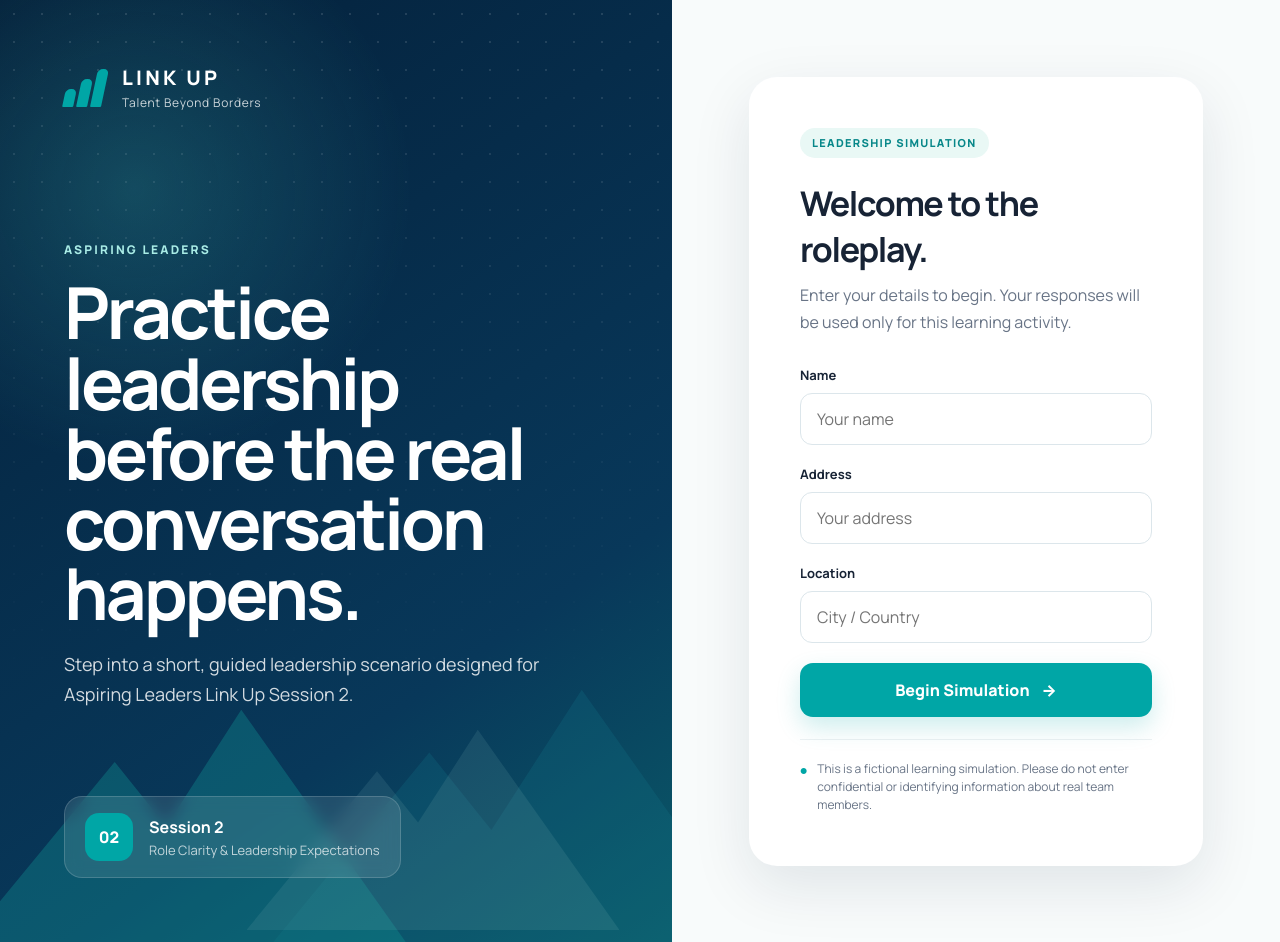
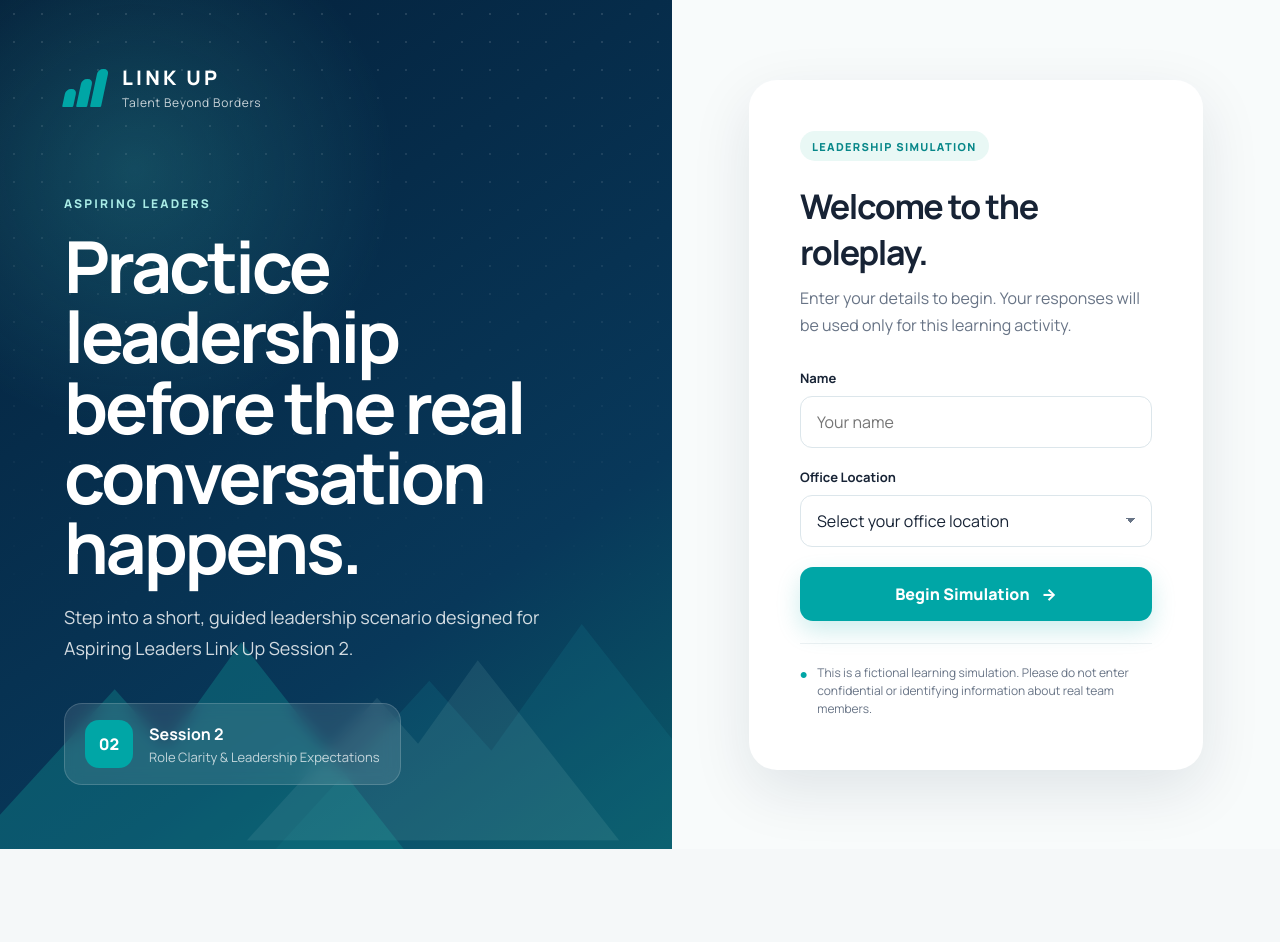
Before and after one commit to peopleteamlinkup-coder/Leadership-Training, a plain HTML site: page index.html in a window 1280 px wide. After the commit the page ends 849 px from the top, so only its background shows below. Drawn offline with Linux system fonts and the light colour scheme.

Commit message:
Update index.html

```diff
--- a/index.html
+++ b/index.html
@@ -76,28 +76,16 @@
               </label>
 
               <label>
-                <span>Address</span>
-                <input
-                  id="address"
-                  name="address"
-                  type="text"
-                  autocomplete="street-address"
-                  placeholder="Your address"
-                  maxlength="240"
+                <span>Office Location</span>
+                <select
+                  id="officeLocation"
+                  name="officeLocation"
                   required
-                />
-              </label>
-
-              <label>
-                <span>Location</span>
-                <input
-                  id="location"
-                  name="location"
-                  type="text"
-                  placeholder="City / Country"
-                  maxlength="120"
-                  required
-                />
+                >
+                  <option value="" selected disabled>Select your office location</option>
+                  <option value="Palawan">Palawan</option>
+                  <option value="Cavite">Cavite</option>
+                </select>
               </label>
 
               <button class="primary-btn" type="submit">
```
